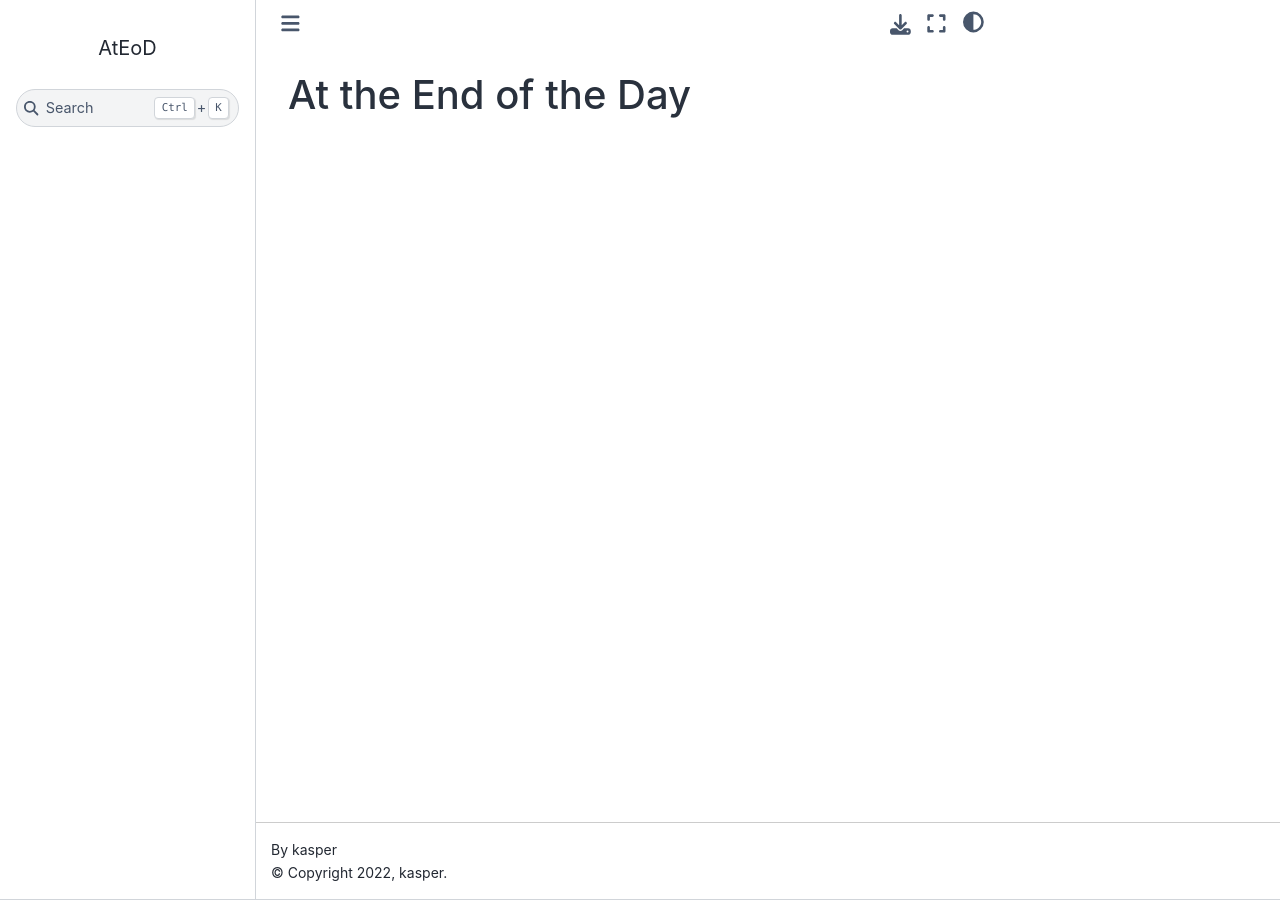
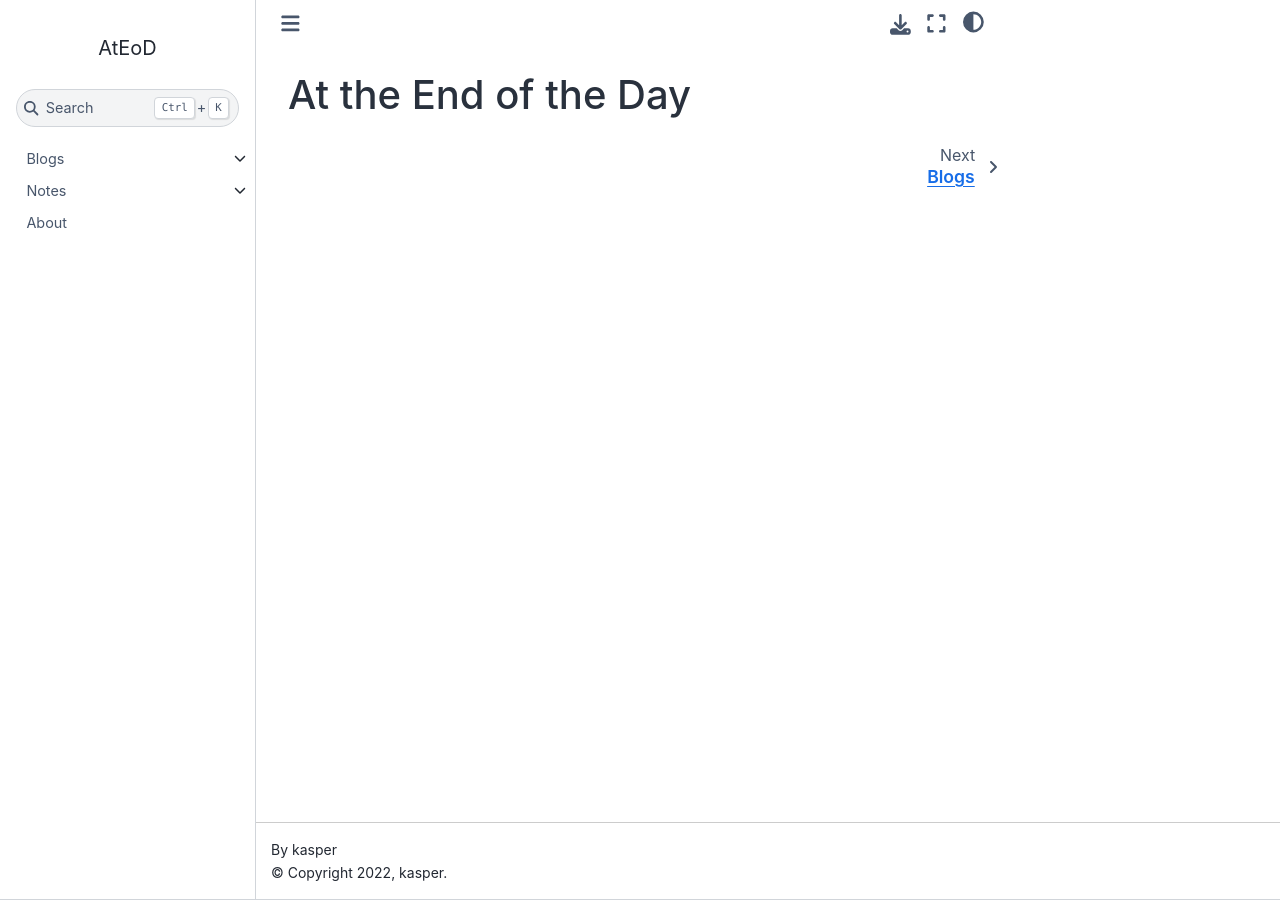
Before and after one commit to KasperLin/AtEoD, a Sphinx documentation site: the page built from source/index.md, in a window 1280 px wide. Built offline with Sphinx 7.4.7 and the Sphinx Book theme 1.1.4, drawn with Linux system fonts in a browser that asks for light colours.

Commit message:
20230321

````diff
--- /dev/null
+++ b/source/blogs/index.md
@@ -0,0 +1,5 @@
+# Blogs
+
+```{toctree}
+20140703-sun
+```
--- a/source/index.md
+++ b/source/index.md
@@ -1 +1,8 @@
 # At the End of the Day
+
+```{toctree}
+:hidden:
+blogs/index
+notes/index
+about
+```
````
Also changed, not shown: source/about.md (added, +1 -0 lines), source/blogs/20140703-sun.md (added, +8 -0 lines), source/notes/index.md (added, +4 -0 lines).
